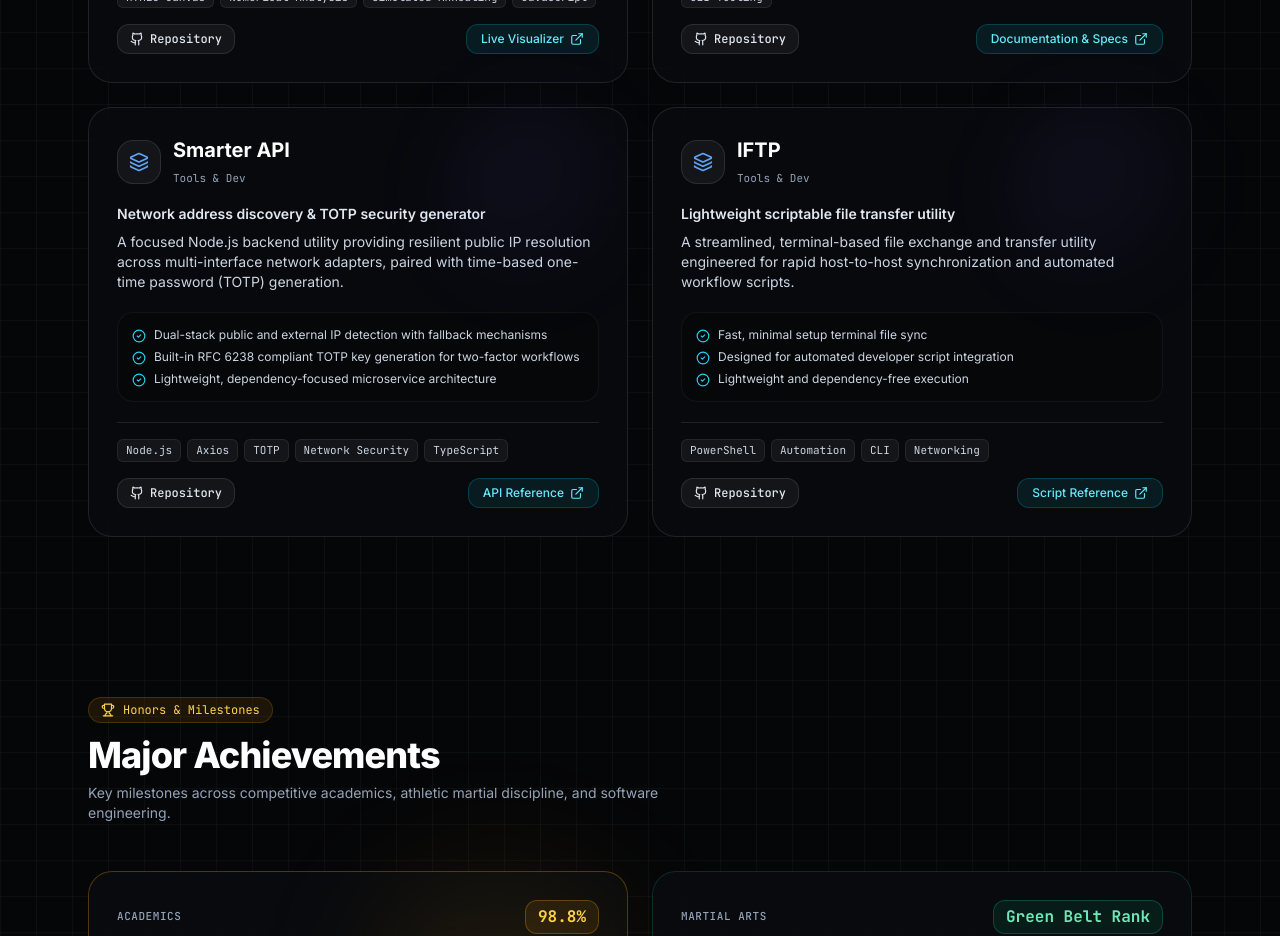
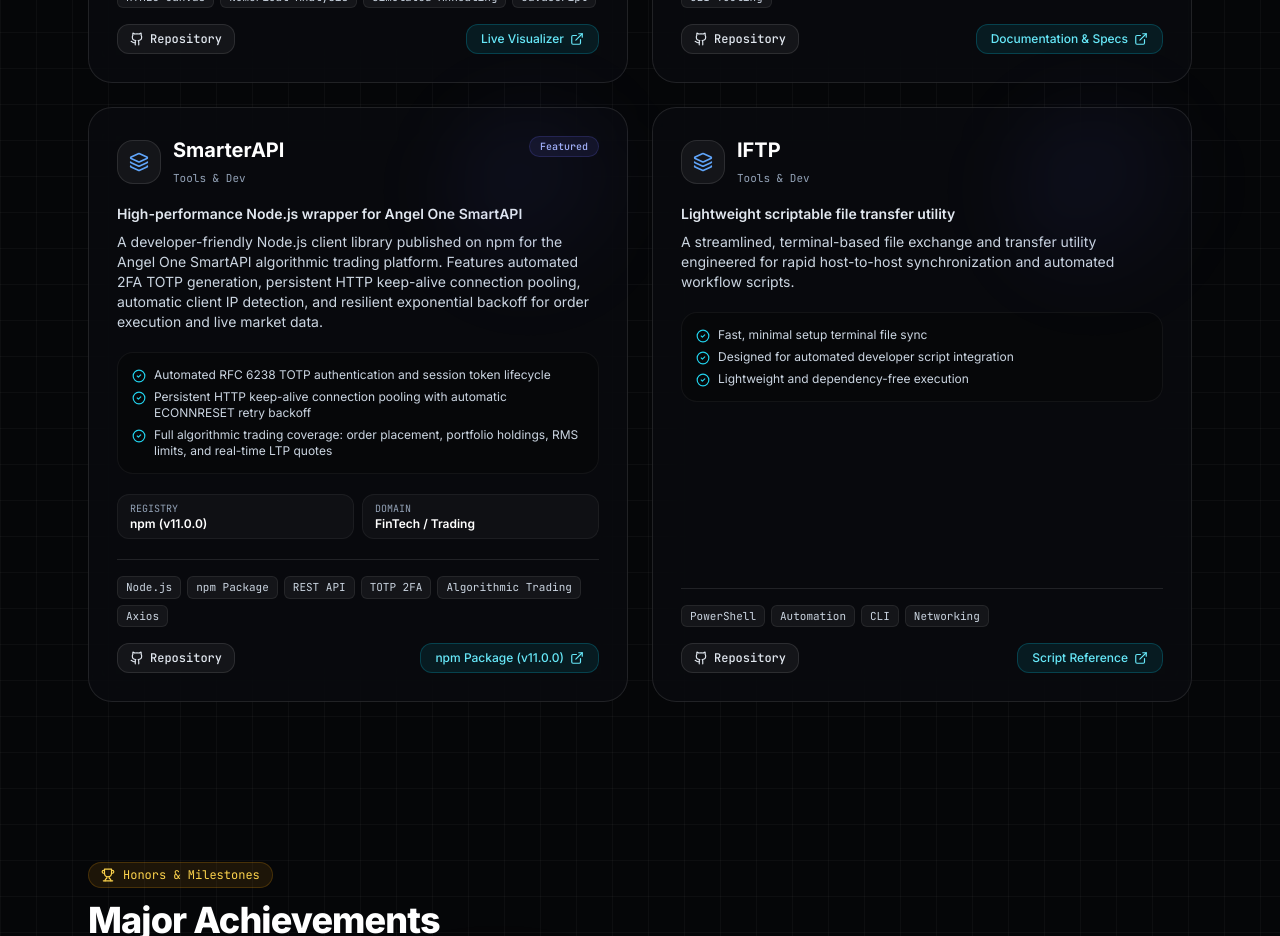
Before and after one commit to shahaayush265/shahaayush265.github.io, a React (Vite) app: page / in a window 1280 px wide. Shown: the part 2200-3136 px from the top of the page. Built offline with nearby package versions, Linux system fonts and the light colour scheme.

Commit message:
docs: update SmarterAPI project details with Angel One trading SDK specs and npm package link

```diff
--- a/src/data/projects.ts
+++ b/src/data/projects.ts
@@ -129,21 +129,25 @@
   },
   {
     id: 'smarter_api',
-    title: 'Smarter API',
-    tagline: 'Network address discovery & TOTP security generator',
-    description: 'A focused Node.js backend utility providing resilient public IP resolution across multi-interface network adapters, paired with time-based one-time password (TOTP) generation.',
+    title: 'SmarterAPI',
+    tagline: 'High-performance Node.js wrapper for Angel One SmartAPI',
+    description: 'A developer-friendly Node.js client library published on npm for the Angel One SmartAPI algorithmic trading platform. Features automated 2FA TOTP generation, persistent HTTP keep-alive connection pooling, automatic client IP detection, and resilient exponential backoff for order execution and live market data.',
     category: 'Tools & Dev',
-    techStack: ['Node.js', 'Axios', 'TOTP', 'Network Security', 'TypeScript'],
+    techStack: ['Node.js', 'npm Package', 'REST API', 'TOTP 2FA', 'Algorithmic Trading', 'Axios'],
     highlights: [
-      'Dual-stack public and external IP detection with fallback mechanisms',
-      'Built-in RFC 6238 compliant TOTP key generation for two-factor workflows',
-      'Lightweight, dependency-focused microservice architecture'
+      'Automated RFC 6238 TOTP authentication and session token lifecycle',
+      'Persistent HTTP keep-alive connection pooling with automatic ECONNRESET retry backoff',
+      'Full algorithmic trading coverage: order placement, portfolio holdings, RMS limits, and real-time LTP quotes'
     ],
     githubUrl: 'https://github.com/shahaayush265/smarter_api',
-    liveUrl: 'https://github.com/shahaayush265/smarter_api#readme',
-    liveUrlLabel: 'API Reference',
-    featured: false,
-    iconName: 'Code'
+    liveUrl: 'https://www.npmjs.com/package/smarter_api',
+    liveUrlLabel: 'npm Package (v11.0.0)',
+    featured: true,
+    iconName: 'Code',
+    metrics: [
+      { label: 'Registry', value: 'npm (v11.0.0)' },
+      { label: 'Domain', value: 'FinTech / Trading' }
+    ]
   },
   {
     id: 'iftp',
```
